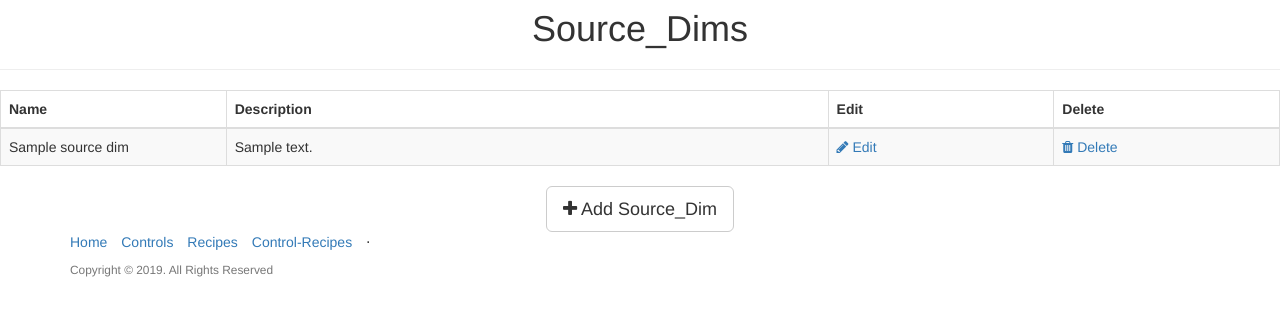
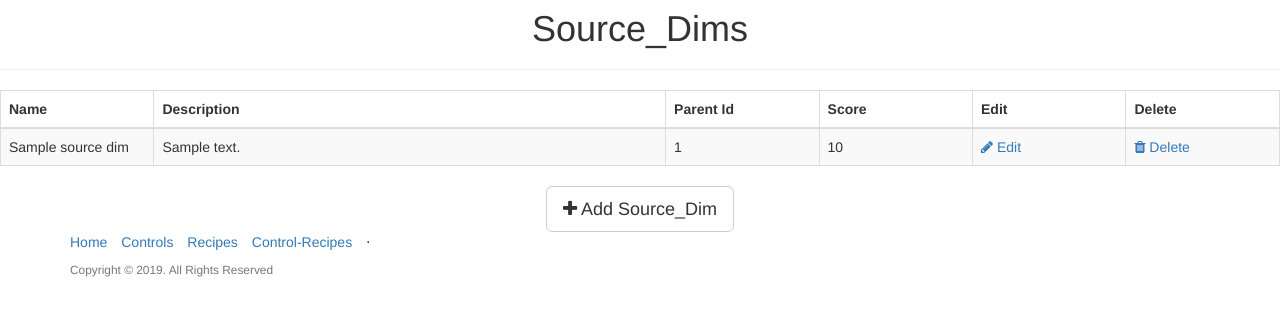
Before and after one commit to sfrobish/mc_framework, a Flask app: template app/templates/source_dim/source_dims.html in a window 1280 px wide. Shown: the part 51-367 px from the top of the page. Run offline with Flask 2, Linux system fonts and the light colour scheme; the template is opened without the code that fills it: most values are stand-ins (such as "Sample title", 1, 10 or a date in 2020); parts of the project's set-up code (start-up, migrations or seed data) failed here and were passed over; some libraries are stand-ins or nearby versions.

Commit message:
Added "Parent Id" and "Score" columns to the table.

```diff
--- a/app/templates/source_dim/crud_template.html
+++ b/app/templates/source_dim/crud_template.html
@@ -363,6 +363,8 @@ $(function(){
 						</th>
                         <th>Source_Dim Name</th>
 						<th>Description</th>
+						<th>Parent Id</th>
+						<th>Score</th>
 						<th>Actions</th>
                     </tr>
                 </thead>
@@ -377,7 +379,9 @@ $(function(){
 							</td>
                   			<td> {{ source_dim.source_name }} </td>
                   			<td> {{ source_dim.source_descr }} </td>
-                  			<td>
+							<td> {{ source_dim.parent_source_id }} </td>
+							<td> {{ source_dim.similarity_score }} </td>
+							<td>
 								<a href="#editSource_DimModal" class="edit" data-toggle="modal" data-id="{{ source_dim.source_id }}" data-name="{{ source_dim.source_name }}" data-description="{{ source_dim.source_descr }}">
 									<i class="material-icons" data-toggle="tooltip" title="Edit">&#xE254;</i>
 								</a>
--- a/app/templates/source_dim/source_dims.html
+++ b/app/templates/source_dim/source_dims.html
@@ -16,10 +16,12 @@
             <table class="table table-striped table-bordered">
               <thead>
                 <tr>
-                  <th width="15%"> Name </th>
+                  <th width="12%"> Name </th>
                   <th width="40%"> Description </th>
-                  <th width="15%"> Edit </th>
-                  <th width="15%"> Delete </th>
+                  <th width="12%"> Parent Id </th>
+                  <th width="12%"> Score </th>
+                  <th width="12%"> Edit </th>
+                  <th width="12%"> Delete </th>
                 </tr>
               </thead>
               <tbody>
@@ -27,6 +29,8 @@
                 <tr>
                   <td> {{ source_dim.source_name }} </td>
                   <td> {{ source_dim.source_descr }} </td>
+                  <td> {{ source_dim.parent_source_id}} </td>
+                  <td> {{source_dim.similarity_score}} </td>
                   <td>
                     <a href="{{ url_for('source_dim.edit_source_dim', id=source_dim.source_id) }}">
                       <i class="fa fa-pencil"></i> Edit
```
